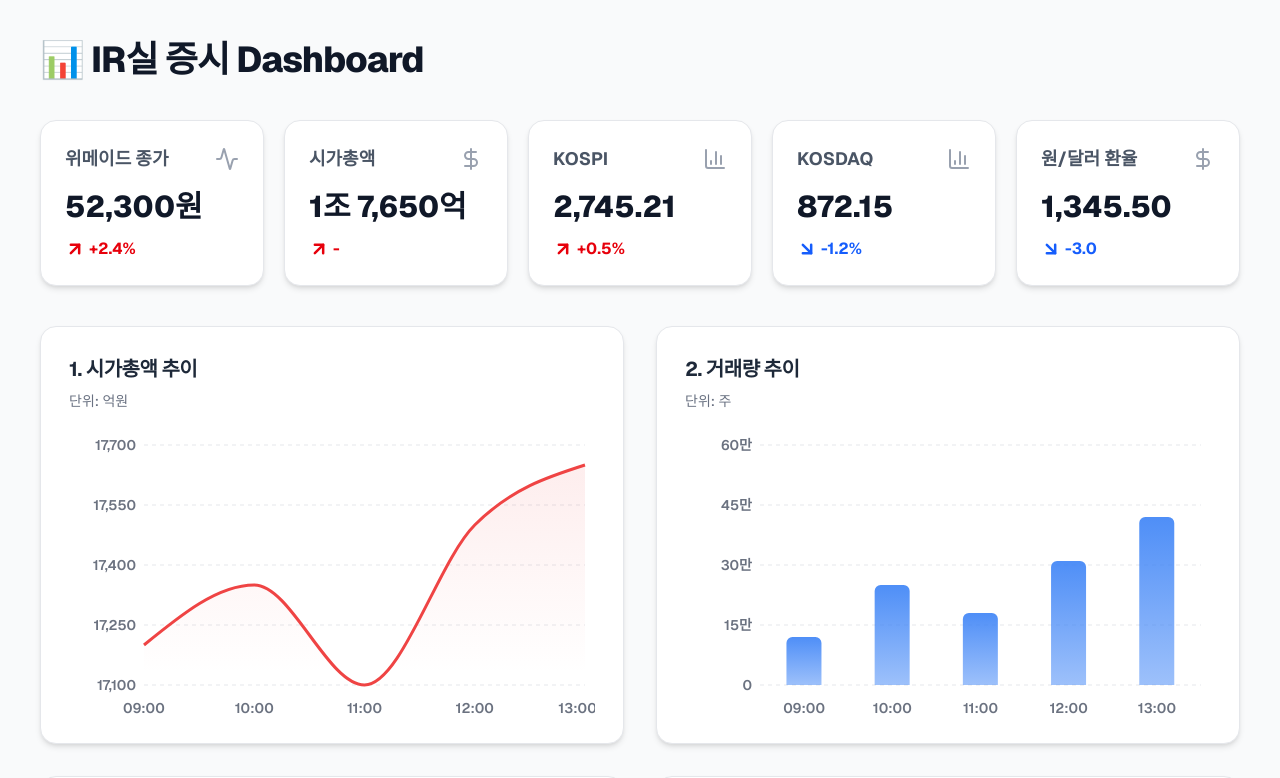
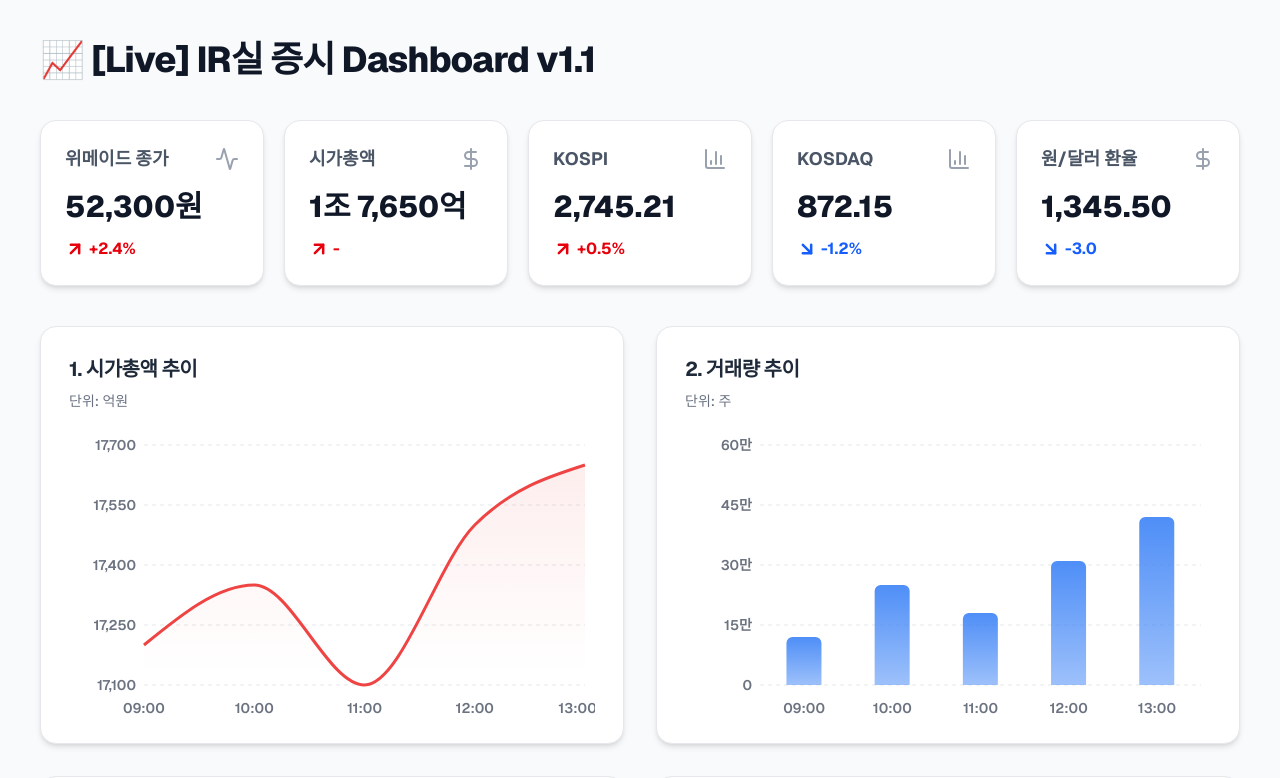
Before and after one commit to naldal/IR-Dashboard, a Next.js app: page / in a window 1280 px wide. Shown: the top 778 px of the page. Built offline with nearby package versions, Linux system fonts and the light colour scheme.

Commit message:
change title

```diff
--- a/app/page.tsx
+++ b/app/page.tsx
@@ -69,7 +69,7 @@
 export default function Dashboard() {
   return (
     <div className="min-h-screen bg-gray-50 p-6 md:p-10 font-sans">
-      <h1 className="text-4xl font-extrabold text-gray-900 mb-10 tracking-tight">📊 IR실 증시 Dashboard</h1>
+      <h1 className="text-4xl font-extrabold text-gray-900 mb-10 tracking-tight">📈 [Live] IR실 증시 Dashboard v1.1</h1>
 
       {/* 상단 카드뷰 */}
       <div className="grid grid-cols-1 md:grid-cols-5 gap-5 mb-10">
```
